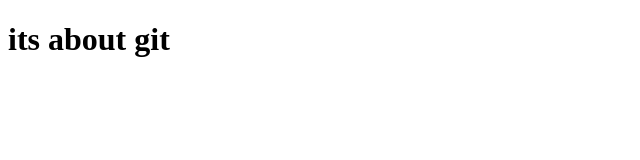
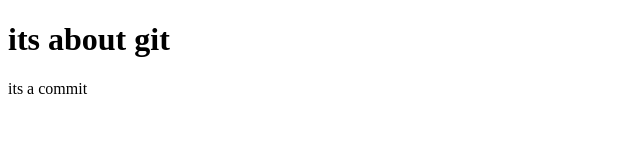
Before and after one commit to Zohreh-coder/git-tutorial, a plain HTML site: page index.html in a window 1280 px wide. Shown: the full height of the page, 0-640 px from the left. Drawn offline with Linux system fonts and the light colour scheme.

Commit message:
a <a> added to index.html

```diff
--- a/index.html
+++ b/index.html
@@ -10,6 +10,8 @@
     <div>
         <div><h1>its about git</h1></div>
     </div>
-
+    <div>
+        <a>its a commit</a>
+    </div>
 </body>
 </html>
```
